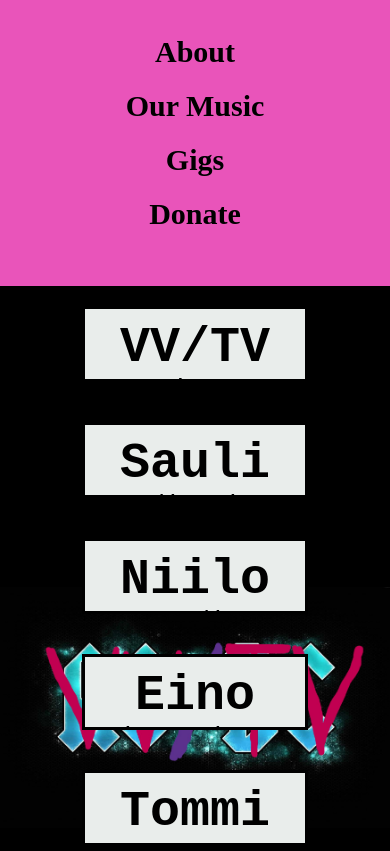
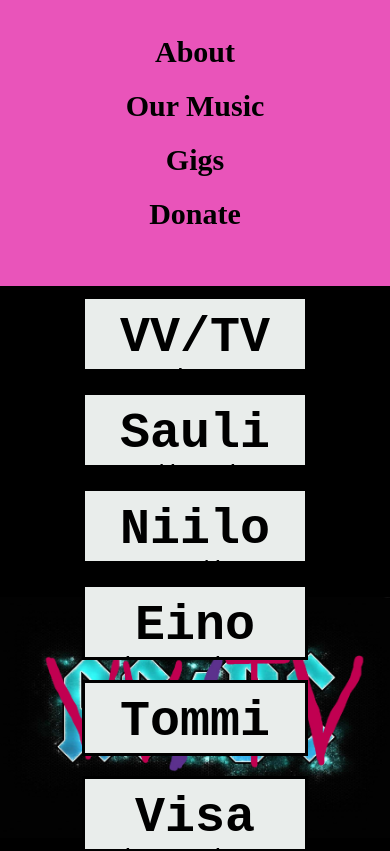
Before and after one commit to nipaojala/VV-TV-official-web-page, a React (Create React App) app: page /about in a window 390 px wide. Shown: the top 851 px of the page. Built offline with nearby package versions, Linux system fonts and the light colour scheme.

Commit message:
resizin updates

```diff
--- a/src/App.css
+++ b/src/App.css
@@ -42,5 +42,6 @@ main {
   .image {
     background-position: center;
     background-size: 110%;
+    padding-bottom: 20px;
   }
 }
--- a/src/components/About/About.css
+++ b/src/components/About/About.css
@@ -5,7 +5,7 @@
 }
 .about-item {
   width: 200px;
-  margin: 20px;
+  margin: 10px;
   padding: 10px;
   border: 3px solid black;
   background-color: #e9edebff;
@@ -45,6 +45,7 @@
   .about-container {
     align-items: center;
     text-align: center;
+    height: 100%
   }
   .about-item:hover {
     width: 80%;
@@ -52,4 +53,6 @@
   .about-item:active {
     width: 80%;
   }
+  .about-item {
+  }
 }
```
